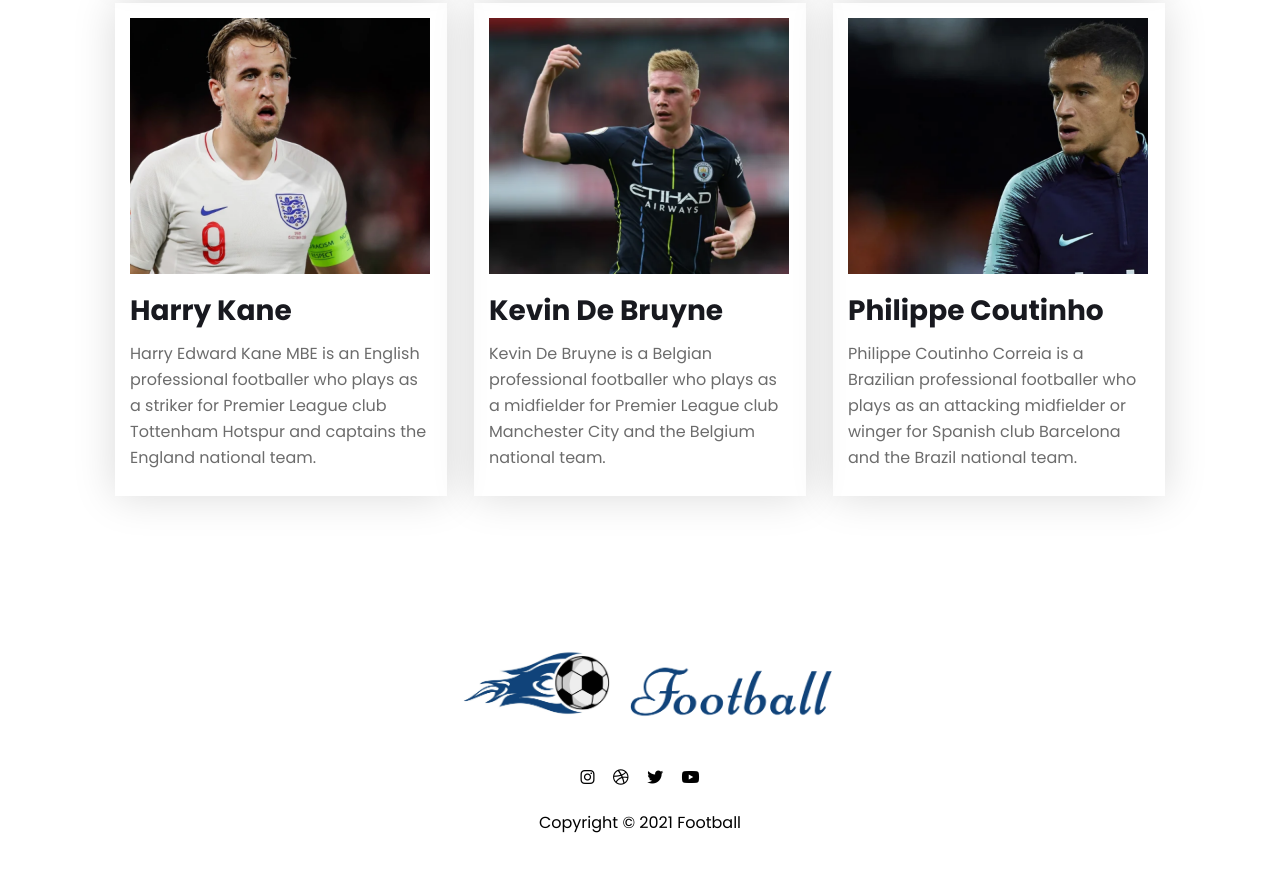
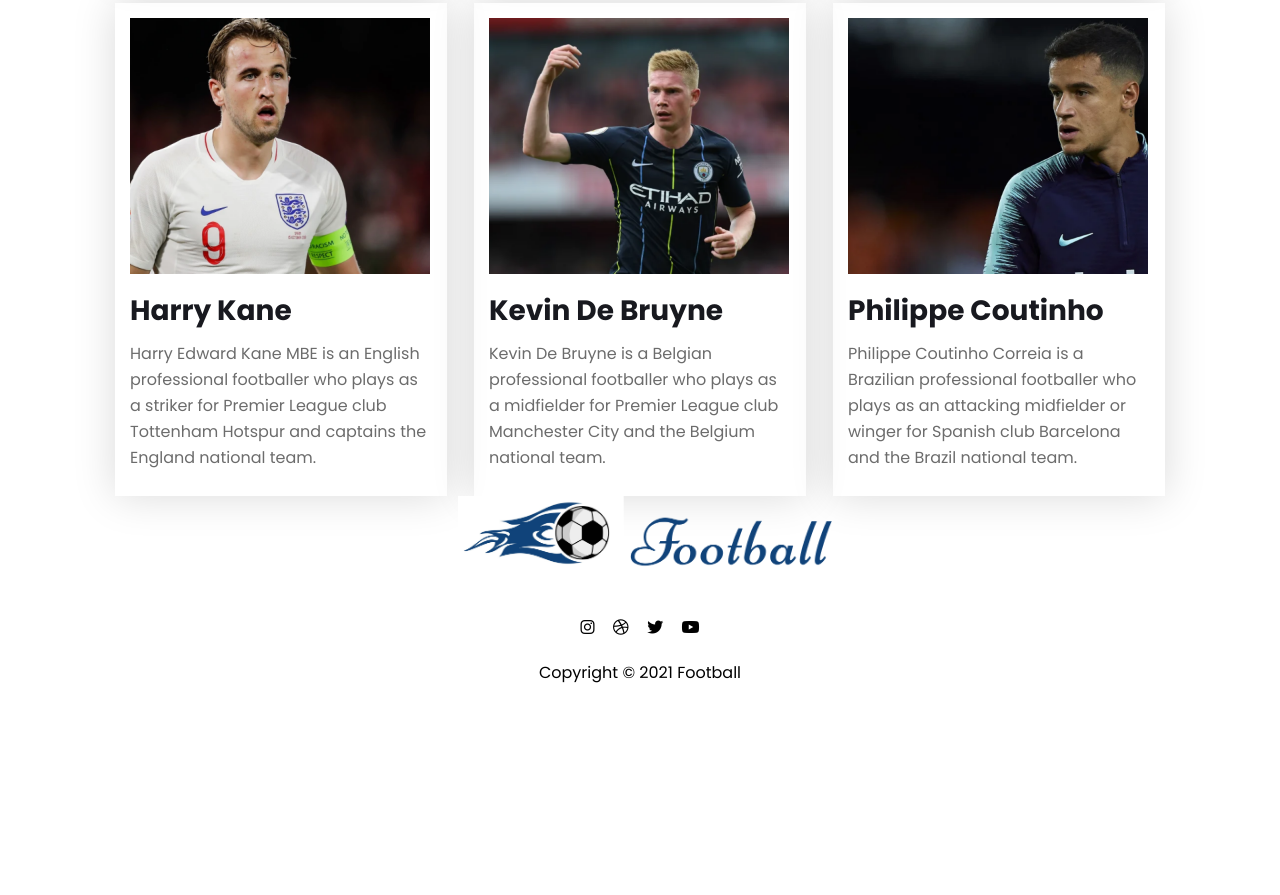
Before and after one commit to Rx-devs/watch-live-match, a plain HTML site: page index.html in a window 1280 px wide. Shown: the part 2280-3175 px from the top of the page. After the commit the page ends 2965 px from the top, so only its background shows below. Drawn offline with Linux system fonts and the light colour scheme.

Commit message:
footer issues

```diff
--- a/css/style.css
+++ b/css/style.css
@@ -81,7 +81,6 @@ body{
 .footer-area{
     width: 480px;
     margin: 0 auto;
-    padding: 150px 0 60px;
     text-align: center;
 }
 .footer-area img{
```
